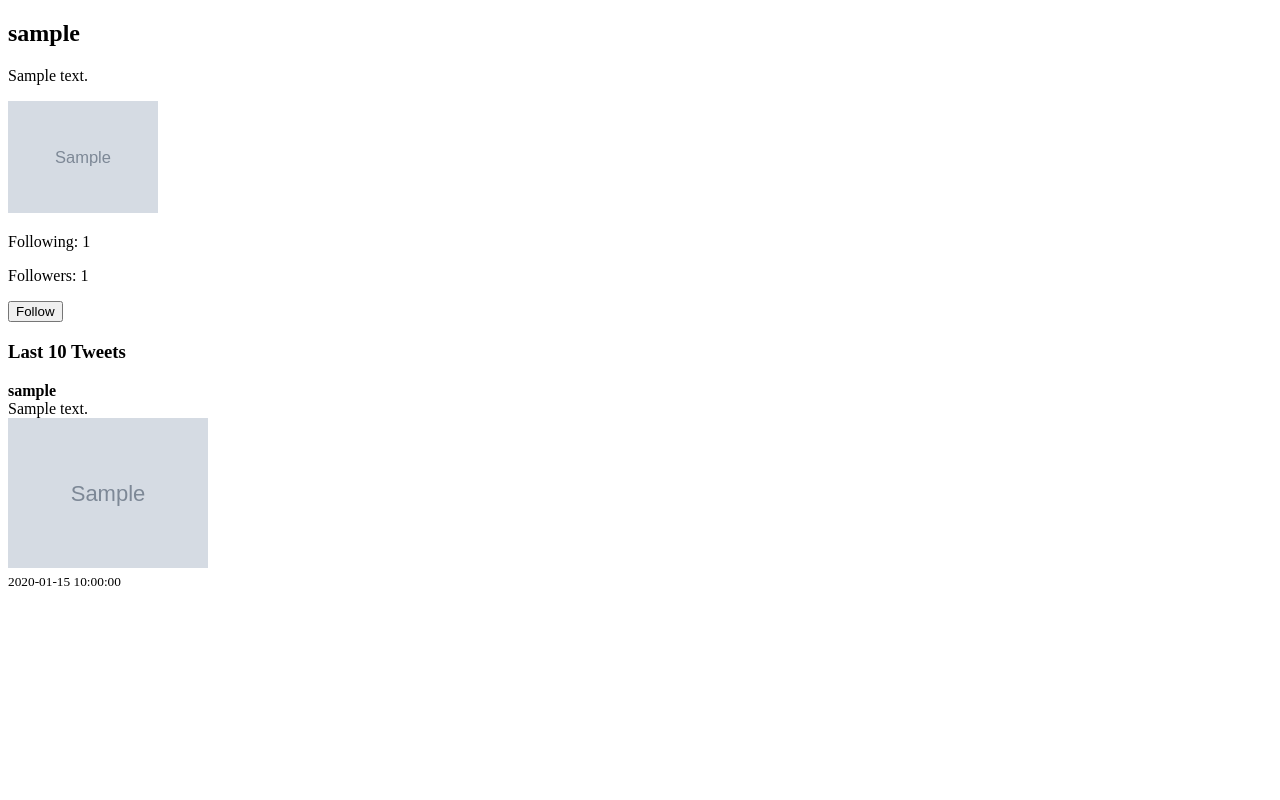
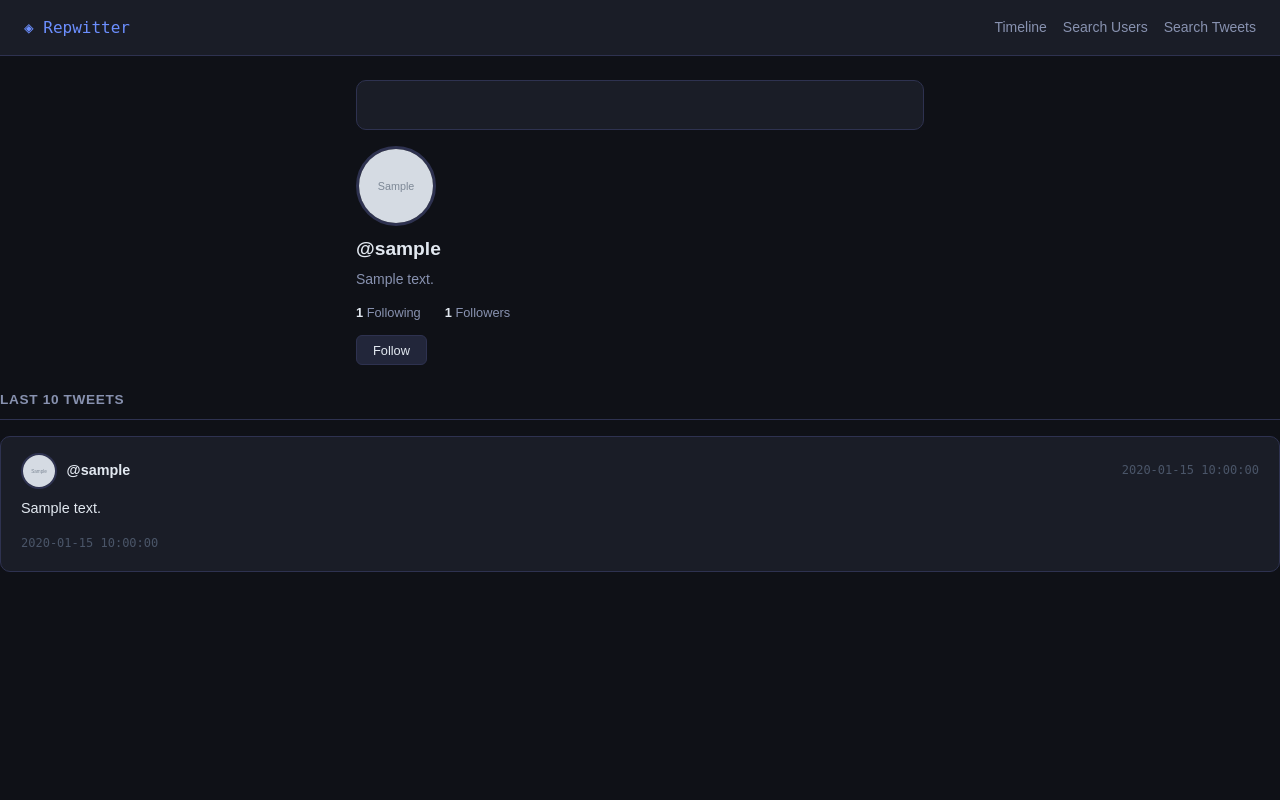
Before and after one commit to SDongare178/Replica_twitter, a FastAPI app: template templates/profile.html in a window 1280 px wide. Run offline with FastAPI, Linux system fonts and the light colour scheme; the template is opened without the code that fills it: most values are stand-ins (such as "Sample title", 1, 10 or a date in 2020); grey boxes marked "Sample" are stand-in pictures; parts of the project's set-up code (start-up, migrations or seed data) failed here and were passed over; some libraries are stand-ins or nearby versions.

Commit message:
Group 5 - added retweet user, and profile picture on tweets, UI updates * not done yet*

```diff
--- a/main.py
+++ b/main.py
@@ -232,7 +232,6 @@ async def newUsername(request: Request):
 
     return RedirectResponse("/", status_code=status.HTTP_302_FOUND)
 
-
 #method to add a new room to the database
 @app.post('/add-tweet', response_class=HTMLResponse)
 async def addTweet(request: Request):
@@ -245,6 +244,7 @@ async def addTweet(request: Request):
     form = await request.form()
     tweet_text = form['tweet_text']
     user_info = getUser(user_token)
+    profile_picture =  user_info.get("profile_picture", "")
 
     if not tweet_text:
         following_ids = user_info.get("following", []).copy()
@@ -298,6 +298,7 @@ async def addTweet(request: Request):
     tweets_collection.insert_one({
         "user_id" : user_token["user_id"],
         "username": user_info["username"],
+        "profile_picture": profile_picture,
         "content": tweet_text,
         "image_url": image_url,
         "created_at": datetime.now(),
@@ -350,8 +351,6 @@ async def searchTweets(request: Request, query: str =""):
         tweets = list(tweets_collection.find({
             "content": {"$regex": "^" + query}
         }))
-
-
 
     return templates.TemplateResponse("search.html", {
         "request": request,
@@ -488,8 +487,6 @@ async def uploadProfilePicture(request: Request):
             {"$set": {"profile_picture": file_url}}
     )
 
-
-
     return RedirectResponse(f"/profile/{user['username']}", status_code=status.HTTP_302_FOUND)
 
 
@@ -621,10 +618,12 @@ async def retweet(request: Request, tweet_id: str):
         return RedirectResponse("/", status_code=302)
 
     user = getUser(user_token)
+    profile_picture = user.get("profile_picture", ""),
 
     tweets_collection.insert_one({
         "user_id": user_token["user_id"],
         "username": user["username"],
+        "profile_picture": profile_picture,
         "content": original["content"],
         "image_url": original.get("image_url", ""),
         "created_at": datetime.now(),
--- a/static/styles.css
+++ b/static/styles.css
@@ -0,0 +1,440 @@
+:root {
+    --bg:         #0f1117;
+    --surface:    #1a1d27;
+    --surface2:   #22263a;
+    --border:     #2e3250;
+    --accent:     #6c8fff;
+    --accent2:    #a78bfa;
+    --success:    #34d399;
+    --danger:     #f87171;
+    --text:       #e2e8f0;
+    --text-muted: #8892b0;
+    --text-dim:   #4a5568;
+    --radius:     10px;
+    --shadow:     0 4px 24px rgba(0,0,0,0.4);
+}
+
+* { box-sizing: border-box; margin: 0; padding: 0; }
+
+body {
+    font-family: 'DM Sans', sans-serif;
+    background: var(--bg);
+    color: var(--text);
+    min-height: 100vh;
+    line-height: 1.6;
+}
+
+
+#login-box {
+    background: var(--surface);
+    border: 1px solid var(--border);
+    border-radius: var(--radius);
+    padding: 2rem;
+    max-width: 380px;
+    margin: 80px auto;
+    box-shadow: var(--shadow);
+}
+
+#login-box label {
+    display: block;
+    font-size: 0.8rem;
+    font-weight: 500;
+    color: var(--text-muted);
+    text-transform: uppercase;
+    letter-spacing: 0.05em;
+    margin-bottom: 4px;
+    margin-top: 12px;
+}
+
+#login-box input {
+    width: 100%;
+    background: var(--bg);
+    border: 1px solid var(--border);
+    border-radius: 6px;
+    color: var(--text);
+    font-family: 'DM Sans', sans-serif;
+    font-size: 0.9rem;
+    padding: 0.55rem 0.9rem;
+    outline: none;
+    transition: border-color 0.15s;
+}
+
+#login-box input:focus { border-color: var(--accent); }
+
+#login-box div {
+    display: flex;
+    gap: 0.5rem;
+    margin-top: 1rem;
+    background: none;
+    border: none;
+    padding: 0;
+}
+
+
+.app-header {
+    background: var(--surface);
+    border-bottom: 1px solid var(--border);
+    padding: 0 1.5rem;
+    height: 56px;
+    display: flex;
+    align-items: center;
+    justify-content: space-between;
+    position: sticky;
+    top: 0;
+    z-index: 100;
+}
+
+.app-header .logo {
+    font-family: 'DM Mono', monospace;
+    font-size: 1rem;
+    color: var(--accent);
+    font-weight: 500;
+}
+
+.app-header .nav-links {
+    display: flex;
+    align-items: center;
+    gap: 1rem;
+}
+
+.app-header a {
+    color: var(--text-muted);
+    text-decoration: none;
+    font-size: 0.875rem;
+    transition: color 0.15s;
+}
+
+.app-header a:hover { color: var(--text); }
+
+
+.main-container {
+    max-width: 600px;
+    margin: 0 auto;
+    padding: 1.5rem 1rem;
+}
+
+.card {
+    background: var(--surface);
+    border: 1px solid var(--border);
+    border-radius: var(--radius);
+    padding: 1.25rem;
+    margin-bottom: 1rem;
+}
+
+.card-title {
+    font-size: 0.85rem;
+    font-weight: 600;
+    color: var(--text-muted);
+    text-transform: uppercase;
+    letter-spacing: 0.05em;
+    margin-bottom: 1rem;
+    padding-bottom: 0.75rem;
+    border-bottom: 1px solid var(--border);
+}
+
+.tweet-card {
+    background: var(--surface);
+    border: 1px solid var(--border);
+    border-radius: var(--radius);
+    padding: 1rem 1.25rem;
+    margin-bottom: 0.75rem;
+    transition: border-color 0.15s;
+}
+
+.tweet-card:hover { border-color: var(--accent); }
+
+.tweet-header {
+    display: flex;
+    align-items: center;
+    gap: 0.6rem;
+    margin-bottom: 0.5rem;
+}
+
+.tweet-avatar {
+    width: 36px;
+    height: 36px;
+    border-radius: 50%;
+    object-fit: cover;
+    border: 2px solid var(--border);
+    flex-shrink: 0;
+}
+
+.tweet-username {
+    font-weight: 600;
+    color: var(--text);
+    text-decoration: none;
+    font-size: 0.9rem;
+}
+
+.tweet-username:hover { color: var(--accent); }
+
+.tweet-time {
+    font-size: 0.75rem;
+    color: var(--text-dim);
+    font-family: 'DM Mono', monospace;
+    margin-left: auto;
+}
+
+.tweet-content {
+    color: var(--text);
+    font-size: 0.9rem;
+    line-height: 1.6;
+    margin-bottom: 0.6rem;
+    white-space: pre-wrap;
+}
+
+.tweet-image {
+    border-radius: 8px;
+    max-width: 100%;
+    margin-top: 0.5rem;
+    border: 1px solid var(--border);
+}
+
+.retweet-label {
+    font-size: 0.75rem;
+    color: var(--accent2);
+    margin-bottom: 0.4rem;
+    display: flex;
+    align-items: center;
+    gap: 0.3rem;
+}
+
+.retweet-label a {
+    color: var(--accent2);
+    text-decoration: none;
+}
+
+.tweet-actions {
+    display: flex;
+    gap: 0.4rem;
+    margin-top: 0.6rem;
+    flex-wrap: wrap;
+    align-items: center;
+}
+
+.btn {
+    display: inline-flex;
+    align-items: center;
+    gap: 0.3rem;
+    padding: 0.4rem 1rem;
+    border-radius: 6px;
+    font-family: 'DM Sans', sans-serif;
+    font-size: 0.8rem;
+    font-weight: 500;
+    cursor: pointer;
+    border: none;
+    transition: all 0.15s;
+    text-decoration: none;
+    white-space: nowrap;
+}
+
+.btn-primary   { background: var(--accent); color: #fff; }
+.btn-primary:hover { background: #8aabff; }
+
+.btn-secondary {
+    background: var(--surface2);
+    color: var(--text);
+    border: 1px solid var(--border);
+}
+.btn-secondary:hover { background: var(--border); }
+
+.btn-danger {
+    background: rgba(248,113,113,0.12);
+    color: var(--danger);
+    border: 1px solid rgba(248,113,113,0.3);
+}
+.btn-danger:hover { background: rgba(248,113,113,0.22); }
+
+.btn-ghost {
+    background: none;
+    color: var(--text-muted);
+    border: 1px solid var(--border);
+}
+.btn-ghost:hover { color: var(--text); background: var(--surface2); }
+
+.btn-full { width: 100%; justify-content: center; }
+
+
+.compose-box {
+    background: var(--surface);
+    border: 1px solid var(--border);
+    border-radius: var(--radius);
+    padding: 1rem 1.25rem;
+    margin-bottom: 1.25rem;
+}
+
+.compose-box textarea {
+    width: 100%;
+    background: var(--bg);
+    border: 1px solid var(--border);
+    border-radius: 6px;
+    color: var(--text);
+    font-family: 'DM Sans', sans-serif;
+    font-size: 0.9rem;
+    padding: 0.6rem 0.9rem;
+    resize: none;
+    outline: none;
+    min-height: 80px;
+    transition: border-color 0.15s;
+    margin-bottom: 0.6rem;
+}
+
+.compose-box textarea:focus { border-color: var(--accent); }
+
+.compose-footer {
+    display: flex;
+    align-items: center;
+    justify-content: space-between;
+    gap: 0.5rem;
+}
+
+
+input[type="text"],
+input[type="email"],
+input[type="password"] {
+    background: var(--bg);
+    border: 1px solid var(--border);
+    border-radius: 6px;
+    color: var(--text);
+    font-family: 'DM Sans', sans-serif;
+    font-size: 0.9rem;
+    padding: 0.55rem 0.9rem;
+    outline: none;
+    transition: border-color 0.15s;
+    width: 100%;
+    margin-bottom: 8px;
+}
+
+input:focus { border-color: var(--accent); }
+
+textarea {
+    background: var(--bg);
+    border: 1px solid var(--border);
+    border-radius: 6px;
+    color: var(--text);
+    font-family: 'DM Sans', sans-serif;
+    font-size: 0.9rem;
+    padding: 0.6rem 0.9rem;
+    resize: vertical;
+    outline: none;
+    width: 100%;
+    transition: border-color 0.15s;
+}
+
+textarea:focus { border-color: var(--accent); }
+
+input[type="file"] {
+    color: var(--text-muted);
+    font-size: 0.8rem;
+}
+
+.profile-header {
+    background: var(--surface);
+    border: 1px solid var(--border);
+    border-radius: var(--radius);
+    padding: 1.5rem;
+    margin-bottom: 1rem;
+    display: flex;
+    gap: 1rem;
+    align-items: flex-start;
+}
+
+.profile-avatar {
+    width: 80px;
+    height: 80px;
+    border-radius: 50%;
+    object-fit: cover;
+    border: 3px solid var(--border);
+    flex-shrink: 0;
+}
+
+.profile-info { flex: 1; }
+
+.profile-username {
+    font-size: 1.2rem;
+    font-weight: 600;
+    color: var(--text);
+    margin-bottom: 0.25rem;
+}
+
+.profile-bio {
+    color: var(--text-muted);
+    font-size: 0.875rem;
+    margin-bottom: 0.75rem;
+}
+
+.profile-stats {
+    display: flex;
+    gap: 1.5rem;
+    font-size: 0.8rem;
+    color: var(--text-muted);
+}
+
+.profile-stats span { font-weight: 600; color: var(--text); }
+
+
+.search-bar {
+    display: flex;
+    gap: 0.5rem;
+    margin-bottom: 1rem;
+}
+
+.search-bar input { margin-bottom: 0; }
+
+
+.error {
+    background: rgba(248,113,113,0.1);
+    border: 1px solid rgba(248,113,113,0.3);
+    color: var(--danger);
+    padding: 0.6rem 0.9rem;
+    border-radius: 6px;
+    font-size: 0.875rem;
+    margin-bottom: 1rem;
+}
+
+
+.setup-card {
+    background: var(--surface);
+    border: 1px solid var(--border);
+    border-radius: var(--radius);
+    padding: 2rem;
+    max-width: 400px;
+    margin: 60px auto;
+    text-align: center;
+}
+
+.setup-card h2 {
+    font-size: 1.3rem;
+    margin-bottom: 0.4rem;
+    color: var(--text);
+}
+
+.setup-card p {
+    color: var(--text-muted);
+    font-size: 0.875rem;
+    margin-bottom: 1.5rem;
+}
+
+#sign-out {
+    background: rgba(248,113,113,0.12);
+    color: var(--danger);
+    border: 1px solid rgba(248,113,113,0.3);
+    padding: 0.35rem 0.9rem;
+    border-radius: 6px;
+    font-family: 'DM Sans', sans-serif;
+    font-size: 0.8rem;
+    cursor: pointer;
+    transition: all 0.15s;
+}
+
+#sign-out:hover { background: rgba(248,113,113,0.22); }
+
+
+::-webkit-scrollbar { width: 6px; }
+::-webkit-scrollbar-track { background: var(--bg); }
+::-webkit-scrollbar-thumb { background: var(--border); border-radius: 3px; }
+
+
+.text-muted { color: var(--text-muted); font-size: 0.85rem; }
+.mt-1 { margin-top: 0.5rem; }
+.hr { border: none; border-top: 1px solid var(--border); margin: 1rem 0; }
--- a/templates/profile.html
+++ b/templates/profile.html
@@ -1,6 +1,8 @@
 <!DOCTYPE html>
 <html>
 <head>
+    <title>CPA Opinionater</title>
+    <link type ='text/css' href="{{ url_for('static', path='/styles.css') }}" rel="stylesheet"/>
     <script type="module" src="{{ url_for('static', path='/firebase-login.js')}}"></script>
 </head>
 <body>
@@ -10,94 +12,142 @@
         <button id="login">Login</button>
         <button id="sign-up">Sign Up</button>
     </div>
+
+
+    <header class="app-header">
+        <span class="logo">◈ Repwitter</span>
+        <div class="nav-links">
+            <a href="/">Timeline</a>
+            <a href="/search-users">Search Users</a>
+            <a href="/search-tweets">Search Tweets</a>
             <button id="sign-out" hidden="true">Sign Out</button>
+        </div>
+    </header>
 
-<h2>{{profile_user.username}}</h2>
 
-<p>{{profile_user.bio}}</p>
+    <div class="main-container">
 
+
+        <div class="profile-header"></div>
             {% if profile_user.profile_picture %}
-        <img src="{{ profile_user.profile_picture }}" width="150">
+            <img src="{{ profile_user.profile_picture }}" class="profile-avatar" alt="avatar">
             {% else %}
-        <img src="/static/default.png" width="150">
+            <img src="/static/default.png" class="profile-avatar" alt="avatar">
             {% endif %}
-        {% if is_owner %}
-        <h3>Edit Bio</h3>
-        <form method="post" action="/update-bio">
-            <textarea name="bio" maxlength="280">{{profile_user.bio}}</textarea>
-            <button type="submit">Save Bio</button>
-        </form>
 
-        <h3>Upload Profile Picture</h3>
-        <form method="post" action="/upload-profile-picture" enctype="multipart/form-data">
-            <input type="file" name="file">
-            <button type="submit">Upload</button>
-        </form>
-        {% endif %}
-        <p>Following: {{ profile_user.following|length }}</p>
-        <p>Followers: {{ profile_user.followers|length }}</p>
+            <div class="profile-info">
+                <div class="profile-username">@{{profile_user.username}}</div>
+                <div class="profile-bio">
+                    {{profile_user.bio if profile_user.bio else "No bio yet."}}
+                </div>
+
+                <div class="profile-stats">
+                    <div><span>{{ profile_user.following|length }}</span> Following</div>
+                    <div><span>{{ profile_user.followers|length }}</span> Followers</div>
+                </div>
+                <div class="tweet-actions" style="margin-top:0.75rem">
                     {% if not is_owner %}
                         {% if is_following %}
-            <form method="post" action="/unfollow-user/{{profile_user.username}}">
-                <button type="submit">Unfollow</button>
+                        <form method="post" action="/unfollow-user/{{profile_user.username}}" style="margin:0">
+                            <button type="submit" class="btn btn-secondary">Unfollow</button>
                         </form>
                         {% else %}
-            <form method="post" action="/follow-user/{{profile_user.username}}">
-                <button type="submit">Follow</button>
+                        <form method="post" action="/follow-user/{{profile_user.username}}" style="margin:0">
+                            <button type="submit" class="btn btn-secondary">Follow</button>
                         </form>
                         {% endif %}
                     {% endif %}
+                </div>
+            </div>
+        </div>
 
-<h3>Last 10 Tweets</h3>
+
+        {%if is_owner %}
+        <div class="card">
+            <div class="card-title">Edit Profile</div>
+
+            <p class="text-muted" style="margin-bottom:0.5rem">Bio</p>
+            <form method="post" action="/update-bio" style="margin-bottom:1rem">
+                <textarea name="bio" maxlength="280" style="margin-bottom:0.5rem">{{profile_user.bio}}</textarea>
+                <button type="submit" class="btn btn-primary">Save Bio</button>
+            </form>
+
+            <p class="text-muted" style="margin-bottom:0.5rem">Profile Picture</p>
+            <form method="post" action="/upload-profile-picture"
+                enctype="multipart/form-data"
+                style="display:flex;gap:0.5rem;align-items:center">
+                <input type="file" name="file" accept="image/jpeg,image/png"/>
+                <button type="submit" class="btn btn-secondary">Upload</button>
+            </form>
+
+        </div>
+        {% endif %}
+
+        <div class="card-title" style="padding:0 0 0.5rem 0; border-bottom:1px solid var(--border); margin-bottom:1rem;">
+            Last 10 Tweets
+        </div>
 
         {% for tweet in tweets %}
-<div>
-    <b>{{ tweet.username }}</b><br>
-
+        <div class="tweet-card">
+            <div class="tweet-header">
+                {% if tweet.profile_picture %}
+                <img src="{{tweet.profile_picture}}" class="tweet-avatar" alt="avatar">
+                {% else %}
+                <img src="/static/default.png" class="tweet-avatar" alt="avatar">
+                {% endif %}
+                <span class="tweet-username">@{{ tweet.username }}</span>
+                <span class="tweet-time">{{tweet.created_at}}</span>
+            </div>
             {% if edit_id == tweet._id|string %}
-        <form method="post" action="/edit-tweet/{{tweet._id}}" enctype="multipart/form-data">
+            <form method="post" action="/edit-tweet/{{tweet._id}}"
+                enctype="multipart/form-data">
                 <input type="hidden" name="source" value="profile">
-            <input type="hidden" name="username" value="profile">
-            <textarea name="tweet_text" maxlength="280">{{tweet.content}}</textarea>
-            <input type="file" name="file">
+                <input type="hidden" name="username" value="{{profile_user.username}}">
+                <textarea name="tweet_text" maxlength="280"
+                        style="margin-bottom:0.5rem">{{tweet.content}}</textarea>
+                <div style="display:flex;gap:0.5rem;align-items:center;flex-wrap:wrap">
+                    <input type="file" name="file" accept="image/jpeg,image/png"/>
                     {% if tweet.image_url %}
-            <label>
-                <input type="checkbox" name="remove_image"> Remove Image
+                    <label style="color:var(--text-muted);font-size:0.8rem">
+                        <input type="checkbox" name="remove_image"> Remove image
                     </label>
                     {% endif %}
-
-            <button type="submit">Save</button>
-            <a href="/profile/{{profile_user.username}}">Cancel</a>
+                    <button type="submit" class="btn btn-primary">Save</button>
+                    <a href="/profile/{{profile_user.username}}"
+                    class="btn btn-ghost">Cancel</a>
+                </div>
             </form>
-
             {% else %}
 
             {% if tweet.retweet %}
-            <small>🔁 Retweeted from
+                <div class="retweet-label">
+                    🔁 Retweeted from
                     <a href="/profile/{{tweet.original_username}}">
-                    {{tweet.original_username}}
+                        @{{tweet.original_username}}
                     </a>
-            </small><br>
-        {% endif %}
-        {{tweet.content}}<br>
-        {% if tweet.image_url %}
-            <img src="{{tweet.image_url}}" width="200"><br>
+                </div>
             {% endif %}
 
+            <p class="tweet-content">{{tweet.content}}</p>
+
             {% if is_owner %}
-            <a href="/profile/{{profile_user.username}}?edit_id={{tweet._id}}">Edit</a>
-            <form method="post" action="/delete-tweet/{{tweet._id}}">
+            <div class="tweet-actions">
+                <a href="/profile/{{profile_user.username}}?edit_id={{tweet._id}}"
+                class="btn btn-ghost">Edit</a>
+                <form method="post" action="/delete-tweet/{{tweet._id}}" style="margin:0">
                     <input type="hidden" name="source" value="profile">
                     <input type="hidden" name="username" value="{{profile_user.username}}">
-                <button type="submit">Delete</button>
+                    <button type="submit" class="btn btn-danger">Delete</button>
                 </form>
-
+            </div>
             {% endif %}
             {% endif %}
 
-    <small>{{tweet.created_at}}</small>
+            <div style="margin-top:0.5rem">
+                <span class="tweet-time">{{tweet.created_at}}</span>
+            </div>
         </div>
         {% endfor %}
-
+</div>
 </body>
 </html>
```
Also changed, not shown: __azurite_db_blob__.json (+1 -1 lines), __azurite_db_blob_extent__.json (+1 -1 lines), templates/main.html (+77 -40 lines), 1 other file. Lines whose indentation alone changed are shown as unchanged.
